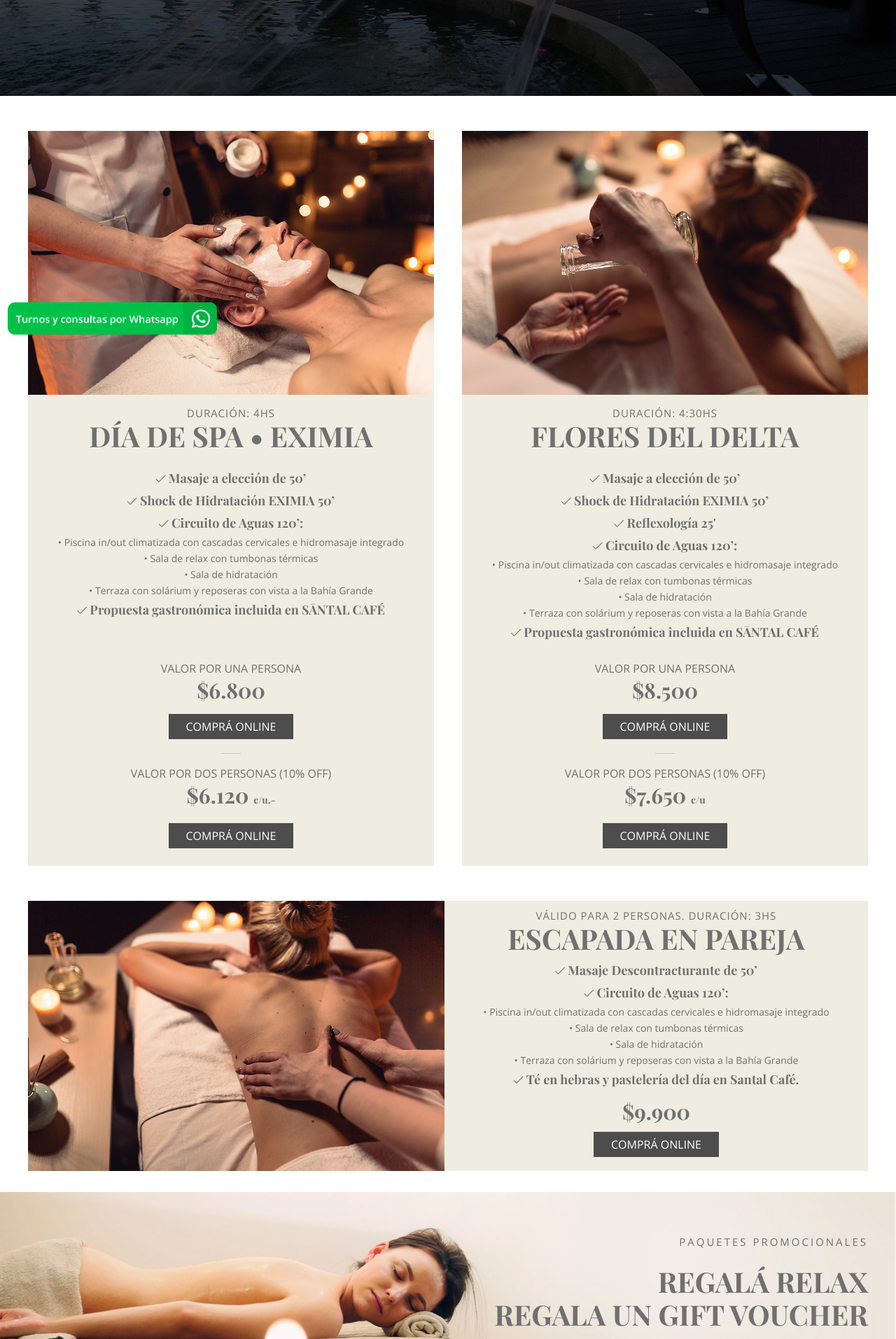
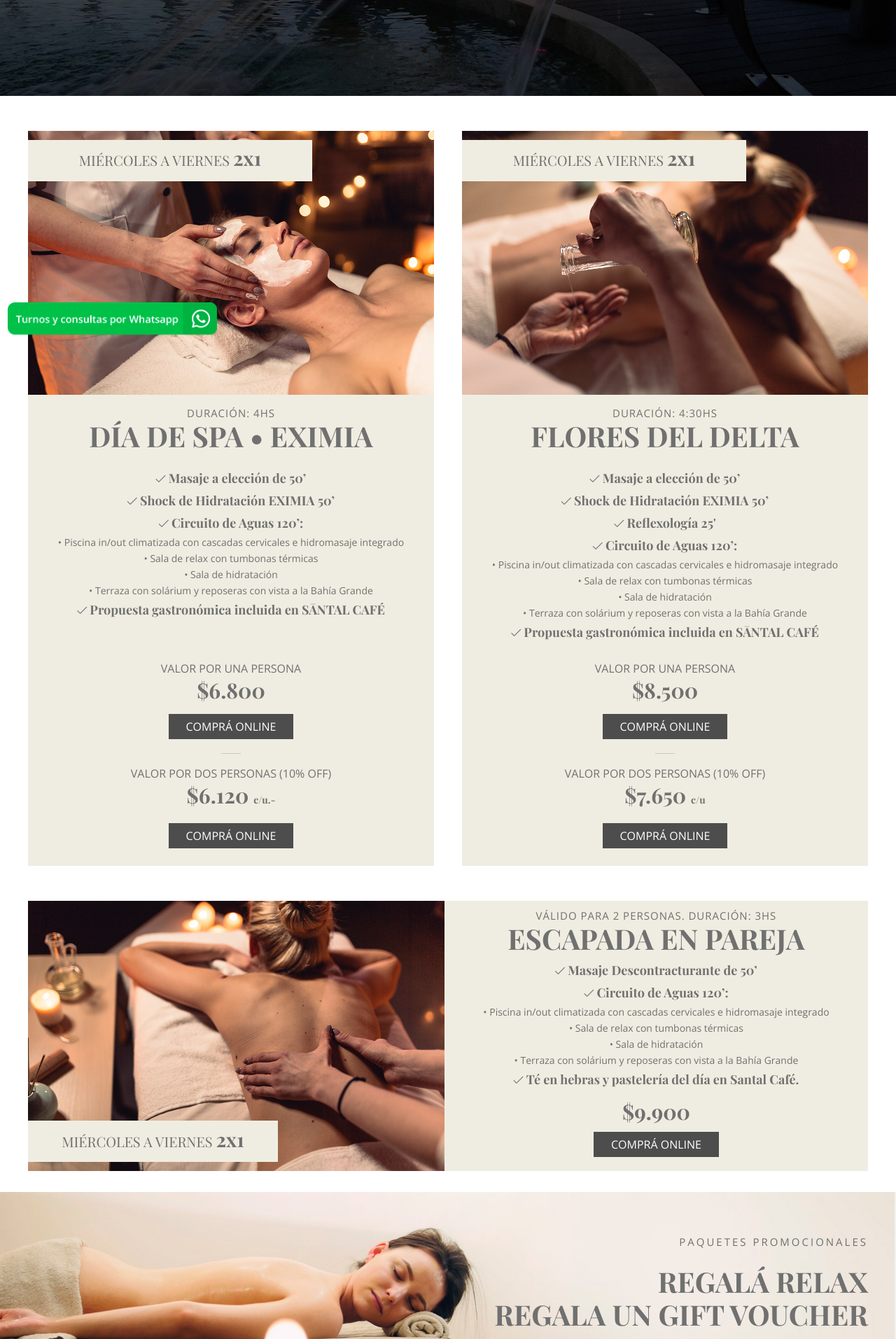
Before and after one commit to ximepaparella/wspa, a PHP site: page /circuitos-de-spa.html in a window 1280 px wide. Shown: the part 309-2222 px from the top of the page at 70% size. Run offline with PHP 8.4, Linux system fonts and the light colour scheme; some libraries are stand-ins or nearby versions; some web fonts are replaced.

Commit message:
Componente Badge

```diff
--- a/circuitos-de-spa.html
+++ b/circuitos-de-spa.html
@@ -178,6 +178,9 @@
                 <div class="row-gap-2">
                     <!-- MÓDULO TRATAMIENTO VERTICAL A MULTIPLES PRECIOS -->
                     <div class="mod-treatment --vertical hlp-bg-third multiple-price">
+                        <div class="com-badge hlp-bg-third">
+                            MIÉRCOLES A VIERNES <strong> 2x1 </strong>
+                        </div>
                         <img class="com-image" src="img/tratamientos/dia-spa-eximia.jpg" alt="DÍA DE SPA EXIMIA" />
 
                         <div class="--description">
@@ -222,6 +225,9 @@
 
                     <!-- MÓDULO TRATAMIENTO VERTICAL A MULTIPLES PRECIOS -->
                     <div class="mod-treatment --vertical hlp-bg-third multiple-price">
+                        <div class="com-badge hlp-bg-third">
+                            MIÉRCOLES A VIERNES <strong> 2x1 </strong>
+                        </div>
                         <img class="com-image" src="img/tratamientos/flores-delta.jpg" alt="FLORES DEL DELTA" />
                         <div class="--description">
                             <div class="com-title">
@@ -272,6 +278,9 @@
                 <!-- MÓDULO TRATAMIENTO HORIZONTAL A UN PRECIO -->
                 <div class="mod-treatment mb-30 hlp-bg-third one-price --left">
                     <div class="row no-gap">
+                        <div class="com-badge hlp-bg-third">
+                            MIÉRCOLES A VIERNES <strong> 2x1 </strong>
+                        </div>
                         <img class="com-image" src="img/tratamientos/wspa-pareja.jpg"
                             alt="SAN VALENTÍN EN WSPA ESCAPADA EN PAREJA" />
                     </div>
--- a/css/modules/_mod-treatment.scss
+++ b/css/modules/_mod-treatment.scss
@@ -124,12 +124,18 @@
         width: 100%;
         display: flex;
         flex-direction: column;
+        position: relative;
 
         .--description {
             padding: $px-15;
             display: flex;
             flex-direction: column;
         }
+    }
+
+    &.one-price {
+        .row { position: relative;}
+
     }
 
 }
--- a/css/site.css
+++ b/css/site.css
@@ -2077,6 +2077,7 @@ ul.bxslider {
   -webkit-box-direction: normal;
       -ms-flex-direction: column;
           flex-direction: column;
+  position: relative;
 }
 
 .mod-treatment.--vertical .--description {
@@ -2088,6 +2089,10 @@ ul.bxslider {
   -webkit-box-direction: normal;
       -ms-flex-direction: column;
           flex-direction: column;
+}
+
+.mod-treatment.one-price .row {
+  position: relative;
 }
 
 @media screen and (max-width: 650px) {
@@ -2913,6 +2918,28 @@ ul.bxslider {
   }
 }
 
+.com-badge {
+  text-align: center;
+  padding: 0.625em 0.625em 0.9375em 0.625em;
+  position: absolute;
+  width: 70%;
+  font-family: "Playfair Display", serif;
+  font-size: 1.25rem;
+  top: 0.625em;
+}
+
+.com-badge strong {
+  font-family: "Playfair Display", serif;
+  font-weight: bold;
+  font-size: 1.75rem;
+}
+
+.one-price .com-badge {
+  bottom: 0.625em;
+  width: 60%;
+  top: initial;
+}
+
 @media screen and (max-width: 650px) {
   .com-map {
     -webkit-box-ordinal-group: 3;
--- a/css/site.scss
+++ b/css/site.scss
@@ -55,6 +55,7 @@
 @import 'components/com-image';
 @import 'components/com-list';
 @import 'components/com-price';
+@import 'components/com-badge';
 
 @import 'components/com-map';
 @import 'components/com-info';
--- a/index.html
+++ b/index.html
@@ -363,6 +363,9 @@
             <!-- MÓDULO TRATAMIENTO HORIZONTAL A UN PRECIO -->
             <div class="mod-treatment mb-30 hlp-bg-third one-price --left">
                 <div class="row no-gap">
+                    <div class="com-badge hlp-bg-third">
+                        MIÉRCOLES A VIERNES <strong> 2x1 </strong>
+                    </div>
                     <img class="com-image" src="img/tratamientos/wspa-pareja.jpg"
                         alt="SAN VALENTÍN EN WSPA ESCAPADA EN PAREJA" />
                 </div>
```
Also changed, not shown: 1 other file.
